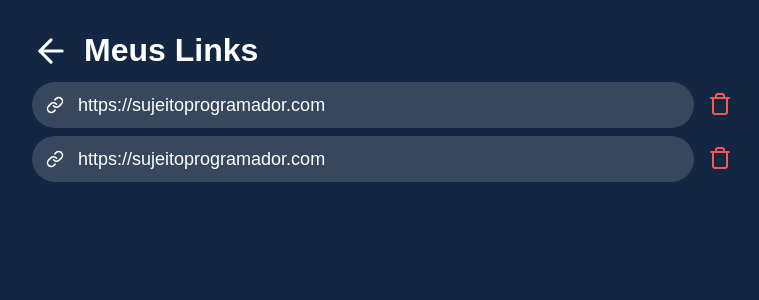
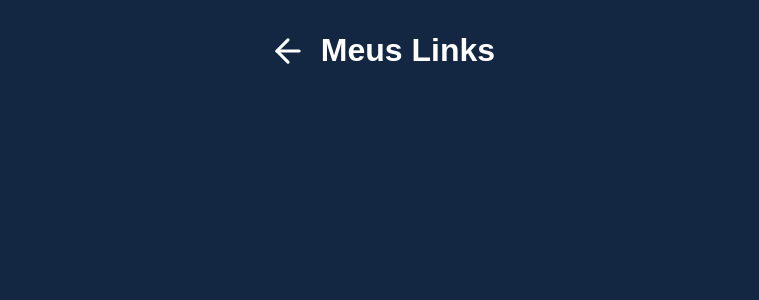
Before and after one commit to jvg87/meulink, a React (Vite) app: page /links in a window 1280 px wide. Shown: the top 300 px of the page, without its empty margins (258-1017 px from the left). Built offline with nearby package versions, Linux system fonts and the light colour scheme.

Commit message:
trabalhando na página dos links

```diff
--- a/src/pages/Home/index.jsx
+++ b/src/pages/Home/index.jsx
@@ -4,6 +4,7 @@ import Navbar from '../../components/Navbar'
 import Modal from '../../components/Modal'
 import { useState } from 'react'
 import api from '../../services/api'
+import { getLinksSave, saveLink } from '../../services/storeLinks'
 
 export default function Home(){
     const [link, setLink] = useState('')
@@ -18,6 +19,7 @@ export default function Home(){
 
             setData(response.data)
             setShowModal(true)
+            saveLink('@encurtaLink', response.data)
             setLink('')
 
         }catch{
@@ -50,7 +52,7 @@ export default function Home(){
 
         {showModal && (
             <Modal
-                closeModal={ () => setShowModal(false)}
+                closeModal={ () => setShowModal(!showModal)}
                 content={data}
             />
         )}
--- a/src/pages/Links/index.jsx
+++ b/src/pages/Links/index.jsx
@@ -1,8 +1,36 @@
 import { FiArrowLeft, FiLink, FiTrash } from 'react-icons/fi'
 import{ Link } from 'react-router-dom'
 import './links.css'
+import { getLinksSave } from '../../services/storeLinks'
+import { useState, useEffect } from 'react'
+import Modal from '../../components/Modal'
 
 export default function Links(){
+    const [myLinks, setMyLinks] = useState([])
+    const [data, setData] = useState({})
+    const [showModal, setShowModal] = useState(false)
+
+    useEffect(() => {
+        async function getLinks(){
+            const result = await getLinksSave('@encurtaLink')
+            if(result.length === 0){
+                console.log('lista vazia')
+            }
+
+            setMyLinks(result)
+        }
+        getLinks()
+    }, [])
+
+    function handleOpenLink(link){
+        setData(link)
+        setShowModal(true)
+    }
+
+    function handleDelete(id){
+
+    }
+
     return (
     <div className='links-container'>
         <div className="links-header">
@@ -11,24 +39,24 @@ export default function Links(){
             </Link>
             <h1>Meus Links</h1>
         </div>
-        <div className="links-item">
+        {myLinks.map(link => (
+            <div key={link.id} className="links-item" onClick={() => handleOpenLink(link)}>
             <button className='link'>
                 <FiLink size={18} color='#fff'/>
-                https://sujeitoprogramador.com
+                {link.long_url}
             </button>
-            <button className='link-delete'>
+            <button className='link-delete' onClick={() => handleDelete(link.id)}>
                 <FiTrash size={24} color='#ff5454'/>
             </button>
         </div>
-        <div className="links-item">
-            <button className='link'>
-                <FiLink size={18} color='#fff'/>
-                https://sujeitoprogramador.com
-            </button>
-            <button className='link-delete'>
-                <FiTrash size={24} color='#ff5454'/>
-            </button>
-        </div>
+        ))}
+
+        {showModal && (
+            <Modal
+                closeModal={() => setShowModal(false)}
+                content={data}
+            />
+        )}
     </div>
     )
 }
--- /dev/null
+++ b/src/services/storeLinks.jsx
@@ -0,0 +1,26 @@
+//Buscar links salvos
+
+export async function getLinksSave(key){
+    const myLinks = await localStorage.getItem(key)
+
+    let linksSaves =JSON.parse(myLinks) || []
+
+    return linksSaves
+}
+
+// Salvar link no localStorage
+
+export async function saveLink(key, newLink){
+    let linksStored = await getLinksSave(key)
+
+    const hasLink = linksStored.some(link => link.id === newLink.id)
+
+    if(hasLink){
+        console.log('Link já existe')
+        return
+    }
+
+    linksStored.push(newLink)
+    await localStorage.setItem(key, JSON.stringify(linksStored))
+    console.log('link salvo com sucesso')
+}
```
